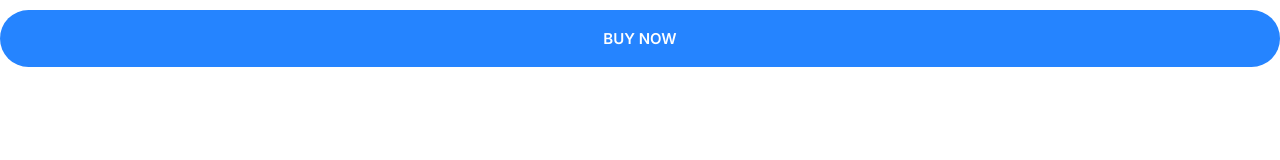
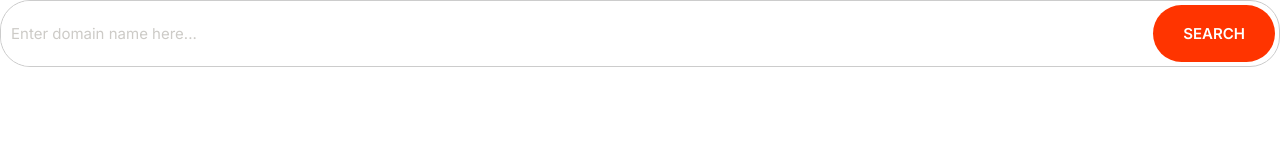
Before and after one commit to fab-devtag/HTML-CSS-MoFab, a plain HTML site: page index.html in a window 1280 px wide. Drawn offline with Linux system fonts and the light colour scheme.

Commit message:
Defined input and input group

```diff
--- a/css/styles.css
+++ b/css/styles.css
@@ -4,6 +4,8 @@
 	--color-accent: #ff3400;
 	--color-headings: #1b0760;
 	--color-body: #918ca4;
+	--color-border: #ccc;
+	--border-radius: 30px;
 }
 
 *,
@@ -226,3 +228,39 @@
 		font-size: 1.5rem;
 	}
 }
+
+/* Inputs */
+.input {
+	border-radius: var(--border-radius);
+	border: 1px solid var(--color-border);
+	color: var(--color-headings);
+	font-size: 2rem;
+	outline: 0;
+	padding: 1.5rem 3.5rem;
+}
+
+::placeholder {
+	color: #cdcbc7;
+}
+
+.input-group {
+	border: 1px solid var(--color-border);
+	border-radius: var(--border-radius);
+	display: flex;
+}
+
+.input-group .input {
+	border: 0;
+	flex-grow: 1;
+	padding: 1.5rem 1rem;
+}
+
+.input-group .btn {
+	margin: 4px;
+}
+
+@media screen and (min-width: 1024px) {
+	.input {
+		font-size: 1.5rem;
+	}
+}
--- a/index.html
+++ b/index.html
@@ -14,6 +14,13 @@
 		<title>Document</title>
 	</head>
 	<body>
-		<button class="btn btn--primary btn--block">Buy Now</button>
+		<div class="input-group">
+			<input
+				type="text"
+				class="input"
+				placeholder="Enter domain name here..."
+			/>
+			<button class="btn btn--accent">Search</button>
+		</div>
 	</body>
 </html>
```
Also changed, not shown: components/inputs.html (added, +4 -0 lines).
